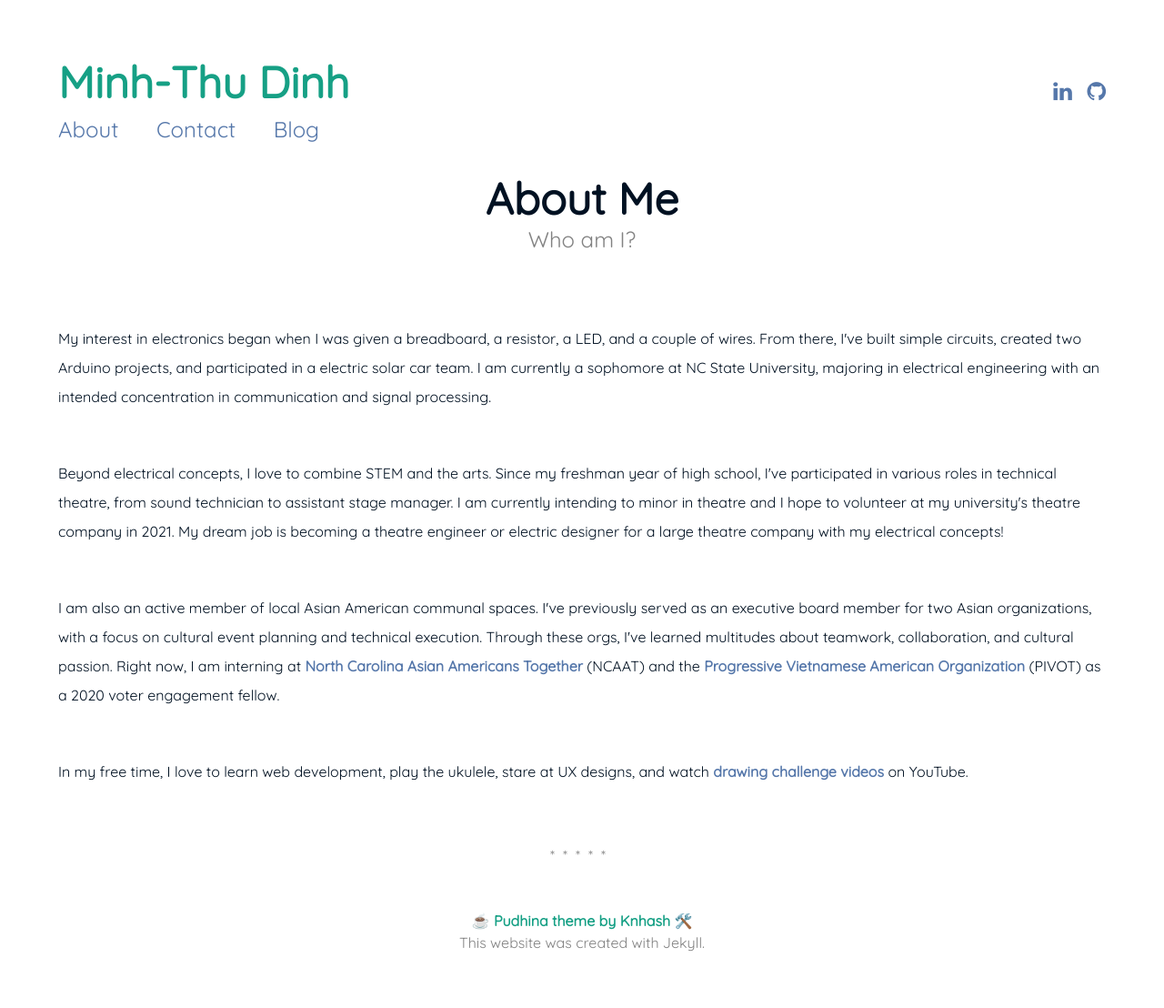
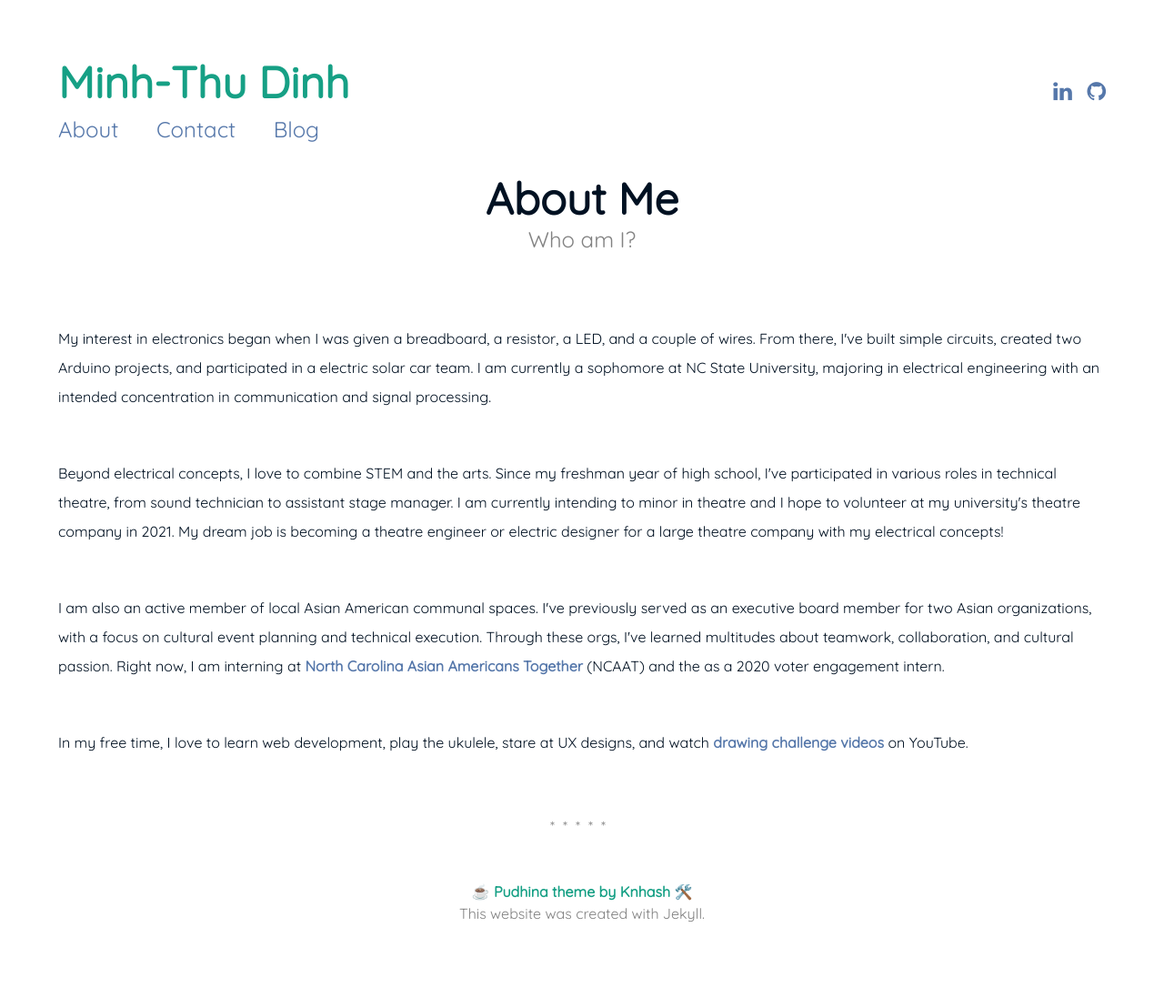
Before and after one commit to mtldinh/mtldinh-old-website, a Jekyll site: the page built from about.md, in a window 1280 px wide. Shown: the whole page at 91% size. Built offline with Jekyll 4.4.1, drawn with Linux system fonts in a browser that asks for light colours; after the commit the page ends 1076 px from its top, so only the background shows below that.

Commit message:
Update about.md

```diff
--- a/about.md
+++ b/about.md
@@ -25,8 +25,8 @@ Through these orgs, I've learned multitudes about teamwork, collaboration, and
 cultural passion. Right now, I am interning at
 <a href="https://www.ncaatogether.org">North Carolina Asian Americans Together</a> (NCAAT)
 and the
-<a href="https://www.pivotnetwork.org">Progressive Vietnamese American Organization</a>
-(PIVOT) as a 2020 voter engagement fellow.</p>
+<!-- <a href="https://www.pivotnetwork.org">Progressive Vietnamese American Organization</a>
+(PIVOT) --> as a 2020 voter engagement intern.</p>
 <br>
 <p>In my free time, I love to learn web development, play the ukulele, stare at UX designs,
 and watch <a href="https://www.youtube.com/playlist?list=PL5vtqDuUM1Dl67yQPW2HmHHLTfT8S4-Th">drawing challenge videos</a> on YouTube.</p>
```
